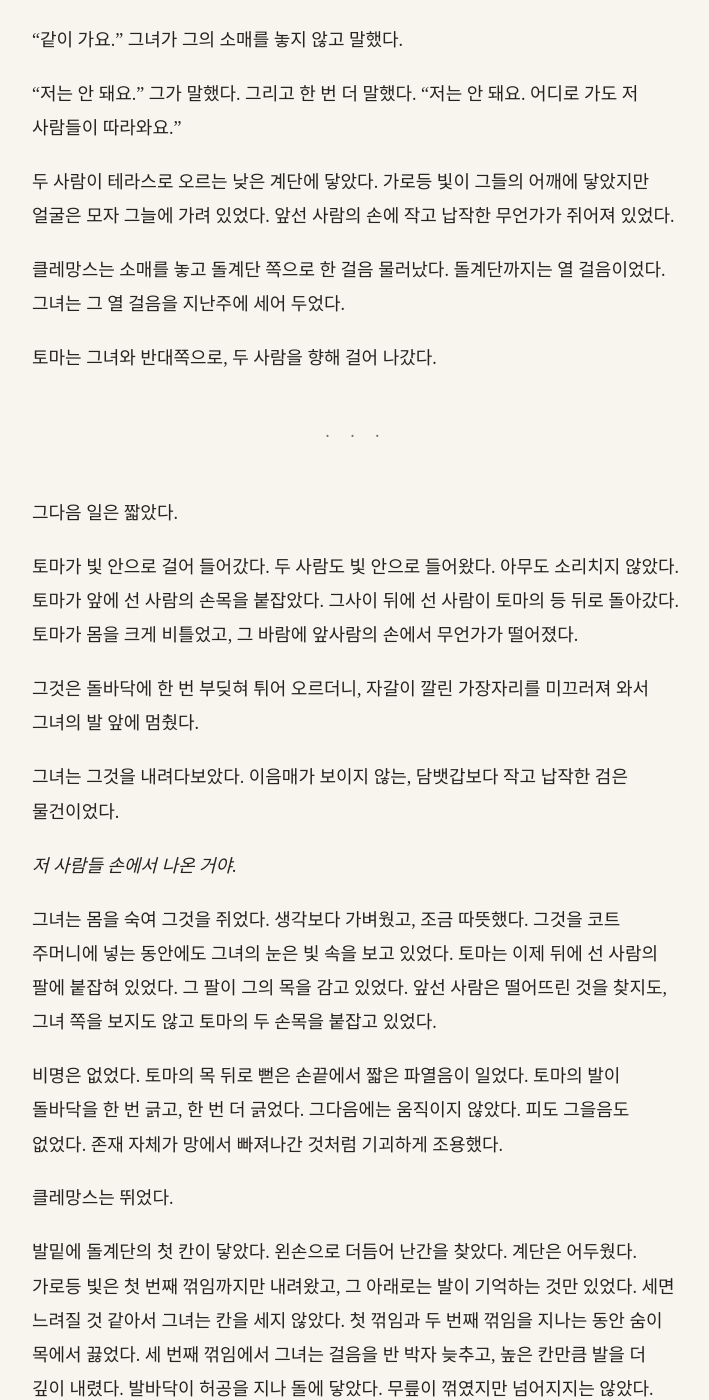
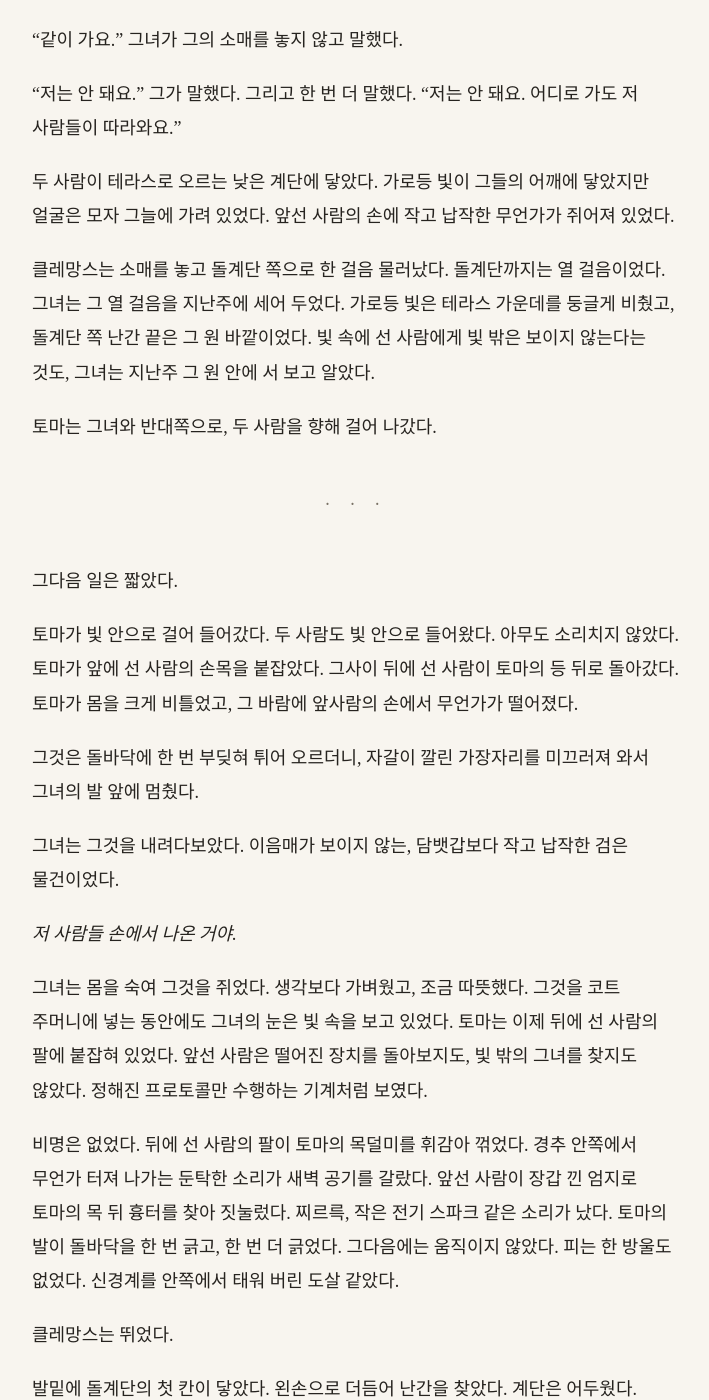
Before and after one commit to kangkkang/writer_s1_public, a Jekyll site: the page built from vol1/013.md, in a window 1280 px wide and 1400 px high, scrolled down 9183 px. Shown: the whole window, without its empty margins (284-993 px from the left). Built offline with Jekyll 4.4.1, drawn with Linux system fonts in a browser that asks for light colours; our own code applies the rules of GitHub Pages for plain Markdown files; some of the changed text lies outside the part shown.

Commit message:
Update from https://github.com/kangkkang/writer_s1/commit/da88e21ef89dff95615c330f0400dace31126c71

```diff
--- a/vol1/013.md
+++ b/vol1/013.md
@@ -182,7 +182,7 @@
 
 두 사람이 테라스로 오르는 낮은 계단에 닿았다. 가로등 빛이 그들의 어깨에 닿았지만 얼굴은 모자 그늘에 가려 있었다. 앞선 사람의 손에 작고 납작한 무언가가 쥐어져 있었다.
 
-클레망스는 소매를 놓고 돌계단 쪽으로 한 걸음 물러났다. 돌계단까지는 열 걸음이었다. 그녀는 그 열 걸음을 지난주에 세어 두었다.
+클레망스는 소매를 놓고 돌계단 쪽으로 한 걸음 물러났다. 돌계단까지는 열 걸음이었다. 그녀는 그 열 걸음을 지난주에 세어 두었다. 가로등 빛은 테라스 가운데를 둥글게 비췄고, 돌계단 쪽 난간 끝은 그 원 바깥이었다. 빛 속에 선 사람에게 빛 밖은 보이지 않는다는 것도, 그녀는 지난주 그 원 안에 서 보고 알았다.
 
 토마는 그녀와 반대쪽으로, 두 사람을 향해 걸어 나갔다.
 
@@ -198,9 +198,9 @@
 
 *저 사람들 손에서 나온 거야.*
 
-그녀는 몸을 숙여 그것을 쥐었다. 생각보다 가벼웠고, 조금 따뜻했다. 그것을 코트 주머니에 넣는 동안에도 그녀의 눈은 빛 속을 보고 있었다. 토마는 이제 뒤에 선 사람의 팔에 붙잡혀 있었다. 그 팔이 그의 목을 감고 있었다. 앞선 사람은 떨어뜨린 것을 찾지도, 그녀 쪽을 보지도 않고 토마의 두 손목을 붙잡고 있었다.
+그녀는 몸을 숙여 그것을 쥐었다. 생각보다 가벼웠고, 조금 따뜻했다. 그것을 코트 주머니에 넣는 동안에도 그녀의 눈은 빛 속을 보고 있었다. 토마는 이제 뒤에 선 사람의 팔에 붙잡혀 있었다. 앞선 사람은 떨어진 장치를 돌아보지도, 빛 밖의 그녀를 찾지도 않았다. 정해진 프로토콜만 수행하는 기계처럼 보였다.
 
-비명은 없었다. 토마의 목 뒤로 뻗은 손끝에서 짧은 파열음이 일었다. 토마의 발이 돌바닥을 한 번 긁고, 한 번 더 긁었다. 그다음에는 움직이지 않았다. 피도 그을음도 없었다. 존재 자체가 망에서 빠져나간 것처럼 기괴하게 조용했다.
+비명은 없었다. 뒤에 선 사람의 팔이 토마의 목덜미를 휘감아 꺾었다. 경추 안쪽에서 무언가 터져 나가는 둔탁한 소리가 새벽 공기를 갈랐다. 앞선 사람이 장갑 낀 엄지로 토마의 목 뒤 흉터를 찾아 짓눌렀다. 찌르륵, 작은 전기 스파크 같은 소리가 났다. 토마의 발이 돌바닥을 한 번 긁고, 한 번 더 긁었다. 그다음에는 움직이지 않았다. 피는 한 방울도 없었다. 신경계를 안쪽에서 태워 버린 도살 같았다.
 
 클레망스는 뛰었다.
 
@@ -224,11 +224,9 @@
 
 그녀는 다시 세 시간을 걸었다.
 
-올 때와 같은 강가의 길이었다. 이번에는 해를 마주 보고 걸었다. 파리의 지붕들 너머에서 하늘이 남색에서 회색으로, 회색에서 엷은 주황으로 바뀌었다. 에펠탑 아래를 지날 무렵 해가 떴다. 그녀는 해를 보지 않고 발밑만 보았다. 계단의 높은 칸에서 꺾였던 왼쪽 무릎이 걸음마다 시큰거렸다.
+올 때와 같은 강가의 길이었다. 이번에는 해를 마주 보고 걸었다. 파리의 지붕들 너머에서 하늘이 남색에서 회색으로, 회색에서 엷은 주황으로 바뀌었다. 에펠탑 아래를 지날 무렵 해가 떴다. 그녀는 해를 보지 않고 발밑만 보았다. 계단의 높은 칸에서 꺾였던 왼쪽 무릎이 걸음마다 시큰거렸다. 주울 때 조금 따뜻했던 코트 주머니 속의 검은 물건은, 다리를 하나 건널 때마다 조금씩 식어 갔다. 에펠탑 아래에서는 손바닥보다 차가웠다.
 
-걸으면서 그녀는 할 수 있는 일을 하나씩 따져 보았다.
-
-경찰에 갈 수 있었다. 공원 테라스에서 남자 하나가 죽는 것을 봤다고 말할 수 있었다. 경찰은 먼저 누가 죽었느냐고 물을 텐데, 그녀는 그의 이름만 알았다. 성도 주소도 몰랐다. 경찰이 공원에 가면 무엇이 있을까. 그녀는 두 사람이 토마에게 몸을 숙이던 모습을 떠올렸다. 그들은 서두르지 않고, 하나도 남기지 않고 끝까지 치우는 사람들처럼 움직였다. 공원에는 아무것도 없을 것이었다. 그러면 남는 것은 그녀의 이름뿐이었다. 문이 닫힌 공원에 새벽 4시에 철책 틈으로 들어간 기자의 이름이었다. 게다가 그 기자의 주머니에는 남의 기록과 남의 물건이 들어 있었다.
+경찰에 갈 수 있었다. 그러나 그녀가 아는 것은 그의 이름 하나뿐이었고, 그들이 끝까지 치우는 사람들처럼 움직였으니 공원에는 아무것도 없을 것이었다. 남는 것은 문이 닫힌 공원에 철책 틈으로 들어간 기자의 이름과, 그 주머니 속 남의 기록과 남의 물건이었다.
 
 *신분을 남기지 말고 오세요.*
 
@@ -256,11 +254,11 @@
 
 그녀는 계속 들었다. 계단에서 만나던 아침들, 화분에 물을 주라고 맡긴 열쇠, 돌고 있던 고리. *진짜라서 무서운 거예요.* 그때 다른 소리가 섞이기 시작했다.
 
-치익, 하는 소리였다. 처음에는 아주 작았다. 바람이 마이크를 스치는 소리와 비슷했지만 바람은 아니었다. 끊어졌다가 다시 났고, 끊어지는 간격이 짧았다. *종이는 아무도 못 지우잖아요.* 그 말 뒤로 치익거림이 커졌다. 그녀가 카메라의 불을 보던 무렵이었고, 두 사람이 큰길을 올라오던 무렵이었다. 토마의 목소리 밑에서, 그 소리는 점점 다가오는 것처럼 커졌다.
+치익, 하는 소리였다. 처음에는 아주 작았다. 바람이 마이크를 스치는 소리와 비슷했지만 바람은 아니었다. 쇳가루를 긁는 듯한 마른 소리였다. 끊어졌다가 다시 났고, 끊어지는 간격이 짧았다. *종이는 아무도 못 지우잖아요.* 그 말 뒤로 치익거림이 커졌다. 그녀가 카메라의 불을 보던 무렵이었고, 두 사람이 큰길을 올라오던 무렵이었다. 토마의 목소리 밑에서, 그 소리는 점점 다가오는 것처럼 커졌다.
 
 *어디로 가도 저 사람들이 따라와요.*
 
-그다음은 옷이 끌리는 소리와 숨소리, 무언가가 돌에 부딪히는 짧은 소리였다. 치익거림이 갑자기 아주 커져서 다른 소리를 거의 덮었다. 그녀가 검은 물건을 주머니에 넣은 순간이었다. 그 소리 밑으로 짧게 터지는 소리가 하나, 그리고 아주 작게, 돌바닥을 긁는 소리가 두 번 들렸다.
+그다음은 옷이 끌리는 소리와 숨소리, 무언가가 돌에 부딪히는 짧은 소리였다. 치익거림이 갑자기 아주 커져서 다른 소리를 거의 덮었다. 그녀가 검은 물건을 주머니에 넣은 순간이었다. 그 소리 밑으로 둔탁하게 터지는 소리가 하나, 작게 찌르륵거리는 소리가 하나, 그리고 아주 작게, 돌바닥을 긁는 소리가 두 번 들렸다.
 
 그녀는 재생을 멈췄다. 녹음기의 작은 화면에 시각이 떠 있었다. 녹음기가 스스로 서명해 남기는 시각이었다. 그녀는 조금 뒤로 돌려 다시 들었다. 긁는 소리가 두 번 났다. 그다음에는 그녀의 발이 돌계단을 치는 소리와 그녀의 숨소리뿐이었다. 그 숨소리 밑에서도 치익거림은 이어지다가, 계단 아래 어디쯤에서 뚝 그쳤다.
 
```
Also changed, not shown: other parts of vol1/013.md (+1 -1 lines).
